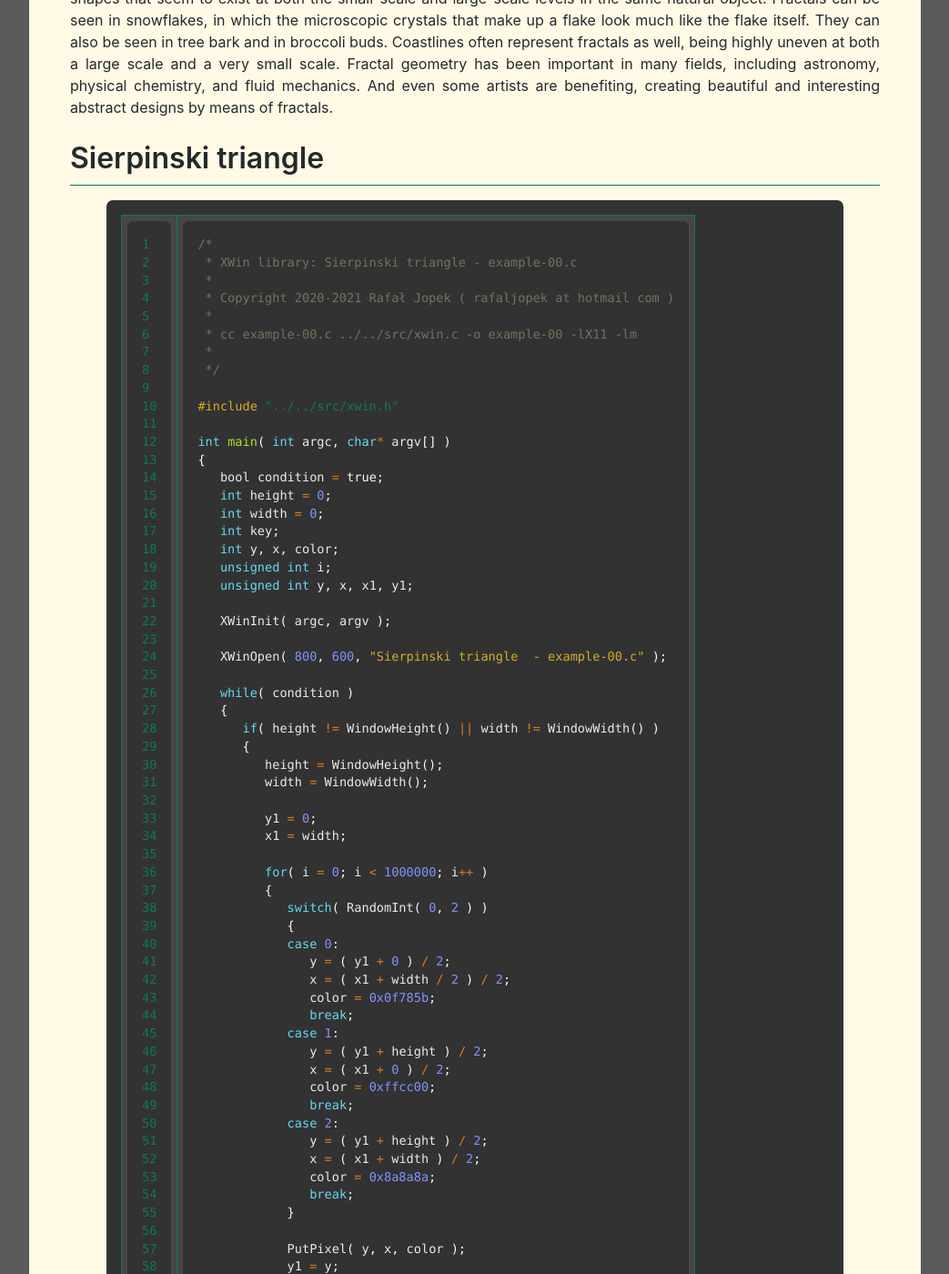
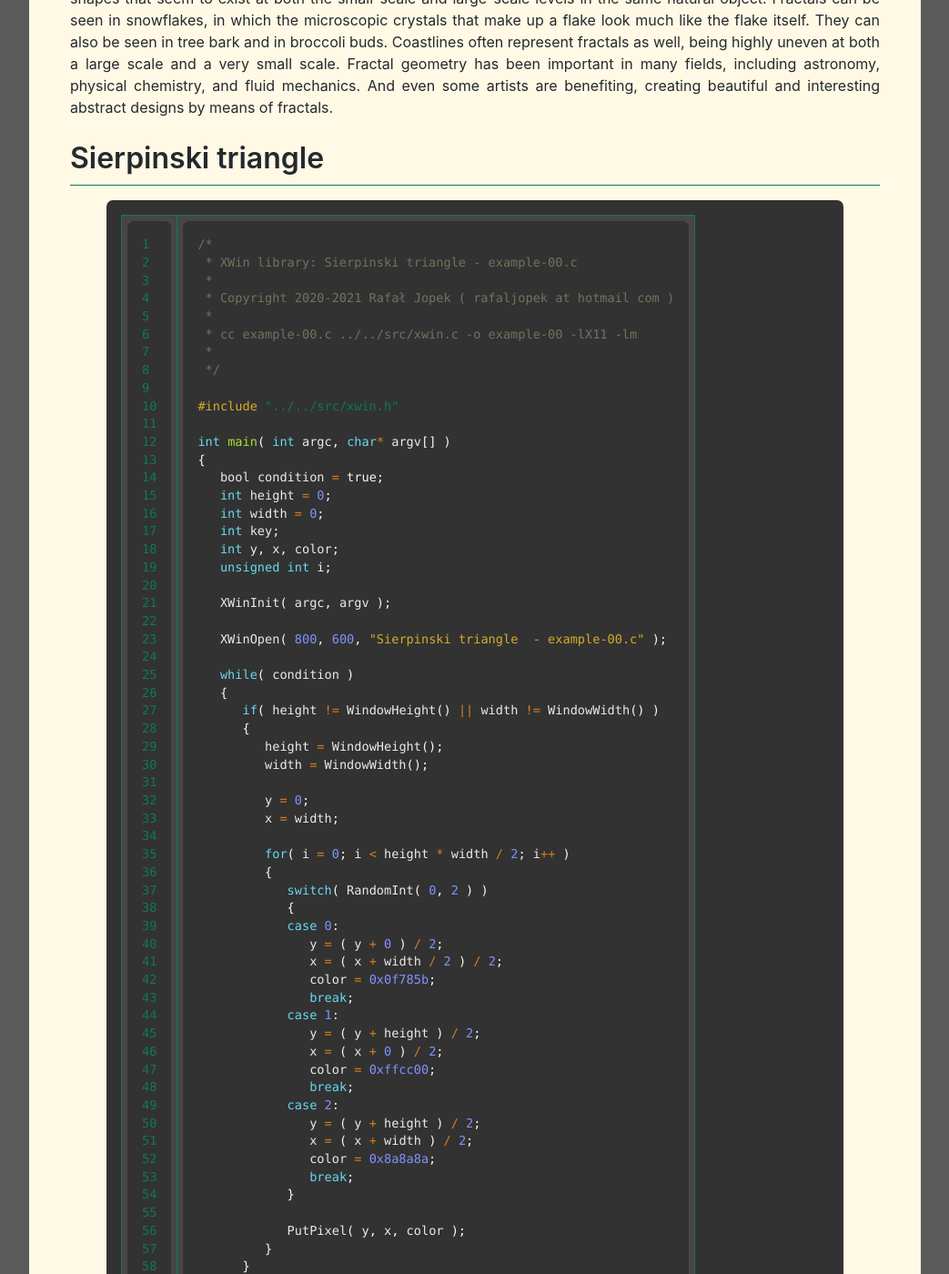
Before and after one commit to rjopek/xwin, a Jekyll site: the page built from docs/examples/generating_fractals/example-00.md, in a window 1280 px wide and 1400 px high, scrolled down 230 px. Shown: the whole window at 91% size, without its empty margins (118-1161 px from the left). Built offline with Jekyll 4.4.1, drawn with Linux system fonts in a browser that asks for light colours; some of the changed text lies outside the part shown.

Commit message:
Update example-00.md

```diff
--- a/docs/examples/generating_fractals/example-00.md
+++ b/docs/examples/generating_fractals/example-00.md
@@ -30,7 +30,6 @@ int main( int argc, char* argv[] )
    int key;
    int y, x, color;
    unsigned int i;
-   unsigned int y, x, x1, y1;
 
    XWinInit( argc, argv );
 
@@ -43,33 +42,31 @@ int main( int argc, char* argv[] )
          height = WindowHeight();
          width = WindowWidth();
 
-         y1 = 0;
-         x1 = width;
+         y = 0;
+         x = width;
 
-         for( i = 0; i < 1000000; i++ )
+         for( i = 0; i < height * width / 2; i++ )
          {
             switch( RandomInt( 0, 2 ) )
             {
             case 0:
-               y = ( y1 + 0 ) / 2;
-               x = ( x1 + width / 2 ) / 2;
+               y = ( y + 0 ) / 2;
+               x = ( x + width / 2 ) / 2;
                color = 0x0f785b;
                break;
             case 1:
-               y = ( y1 + height ) / 2;
-               x = ( x1 + 0 ) / 2;
+               y = ( y + height ) / 2;
+               x = ( x + 0 ) / 2;
                color = 0xffcc00;
                break;
             case 2:
-               y = ( y1 + height ) / 2;
-               x = ( x1 + width ) / 2;
+               y = ( y + height ) / 2;
+               x = ( x + width ) / 2;
                color = 0x8a8a8a;
                break;
             }
 
             PutPixel( y, x, color );
-            y1 = y;
-            x1 = x;
          }
       }
 
```
Also changed, not shown: other parts of docs/examples/generating_fractals/example-00.md (+0 -4 lines).
